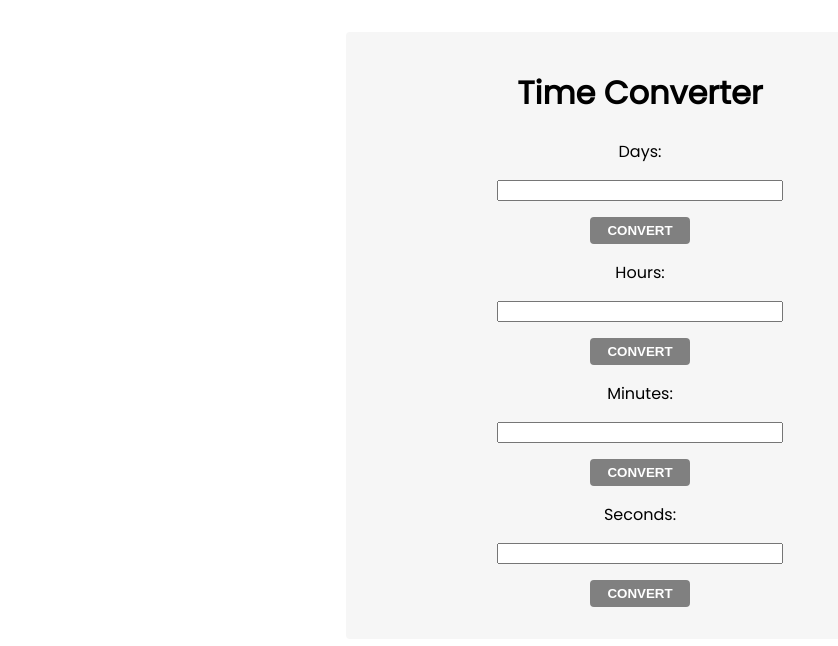
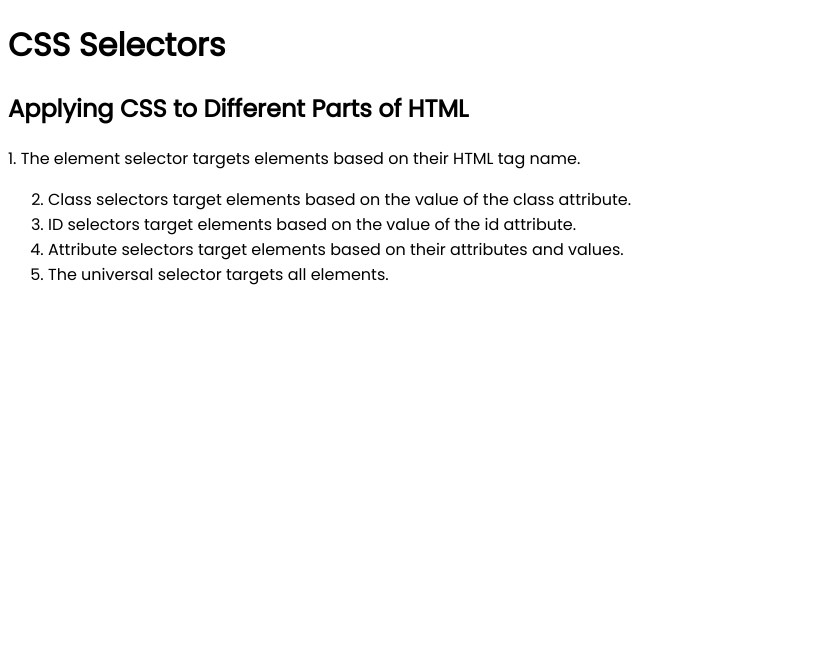
Before and after one commit to vmanoilov11/JS-Advanced, a plain HTML site: page index.html in a window 1280 px wide. Shown: the whole page, without its empty margins (0-838 px from the left). Drawn offline with Linux system fonts and the light colour scheme.

Commit message:
Add files via upload

```diff
--- a/index.html
+++ b/index.html
@@ -2,39 +2,31 @@
 <html lang="en">
 
 <head>
-    <meta charset="UTF-8">
-    <meta name="viewport" content="width=device-width, initial-scale=1.0">
-    <meta http-equiv="X-UA-Compatible" content="ie=edge">
-    <title>Time Converter</title>
-    <link rel="stylesheet" href="style.css">
+  <meta charset="UTF-8">
+  <title>CSS Selectors</title>
+  <link rel="stylesheet" href="./style.css" />
 </head>
 
-<body onload="attachEventsListeners()">
-    <main>
-        <h1>Time Converter</h1>
-        <div>
-            <label for="days">Days: </label>
-            <input type="text" id="days">
-            <input id="daysBtn" type="button" value="Convert">
-        </div>
-        <div>
-            <label for="hours">Hours: </label>
-            <input type="text" id="hours">
-            <input id="hoursBtn" type="button" value="Convert">
-        </div>
-        <div>
-            <label for="minutes">Minutes: </label>
-            <input type="text" id="minutes">
-            <input id="minutesBtn" type="button" value="Convert">
-        </div>
-        <div>
-            <label for="seconds">Seconds: </label>
-            <input type="text" id="seconds">
-            <input id="secondsBtn" type="button" value="Convert">
-        </div>
-    </main>
+<body>
+  <h1>CSS Selectors</h1>
+  <h2>Applying CSS to Different Parts of HTML</h2>
+  <!-- TODO 1: Set the CSS for all paragraph tags to "color: red" -->
+  <p class="note">1. The element selector targets elements based on their HTML tag name.</p>
+
+  <ol>
+    <!-- TODO 2: Set the CSS for all elements with a class of "note" to "font-size: 20px" -->
+    <li class="note" value="2">Class selectors target elements based on the value of the class attribute.</li>
+
+    <!-- TODO 3: Set the CSS for the element with an id of "id-selector-demo" to "color: green" -->
+    <li class="note" id="id-selector-demo" value="3">ID selectors target elements based on the value of the id
+      attribute.</li>
+
+    <!-- TODO 4: Set the CSS for the li elements that have the "value" attribute set to "4" to have "color: blue" -->
+    <li class="note" value="4">Attribute selectors target elements based on their attributes and values.</li>
+
+    <!-- TODO 5: Set all elements to have "text-align: center" -->
+    <li class="note" value="5">The universal selector targets all elements.</li>
+  </ol>
 </body>
 
-<script src="solution.js"></script>
-
 </html>
```
